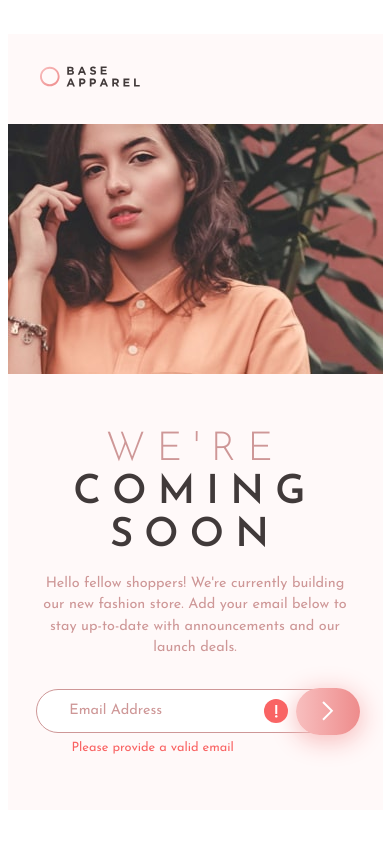
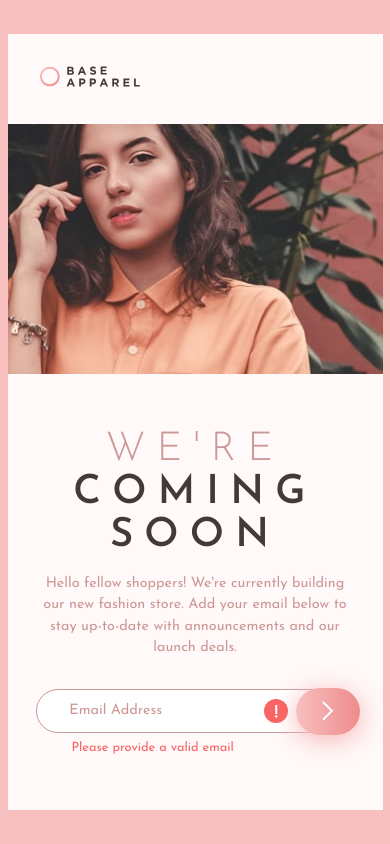
Before and after one commit to mfkutz/base-apparel-mentor, a plain HTML site: page index.html in a window 390 px wide. Drawn offline with Linux system fonts and the light colour scheme.

Commit message:
background

```diff
--- a/css/styles.css
+++ b/css/styles.css
@@ -136,7 +136,7 @@ input[type]:focus {
     display: none;
 }
 
-@media(max-width: 1385px) {
+@media(max-width: 1000px) {
     .container {
         display: none;
     }
@@ -247,6 +247,9 @@ input[type]:focus {
         left: 16rem;
         /* top: 1.7; */
     }
+    body{
+        background-color: var(--gradient-b-from);
+    }
 }
 
 
```
